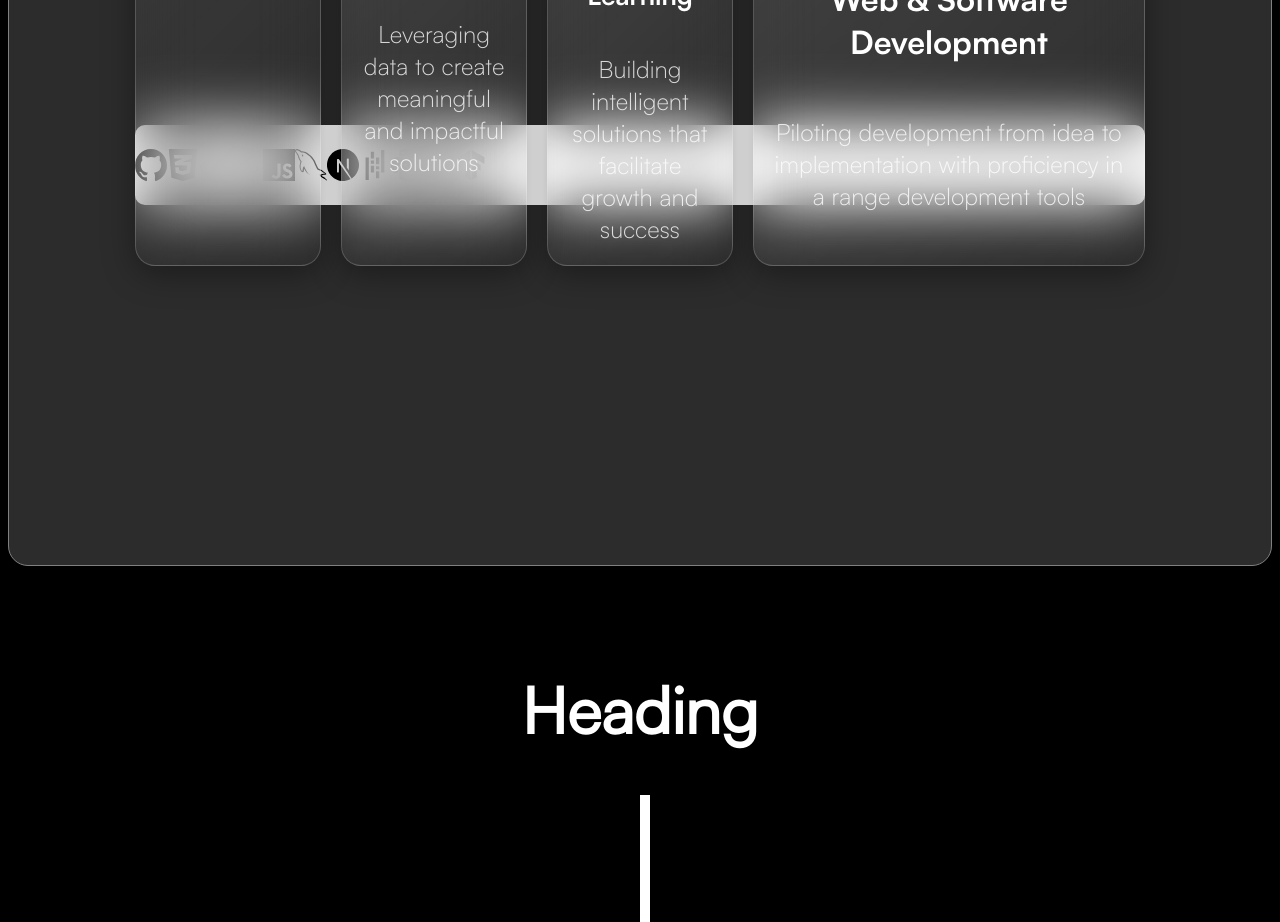
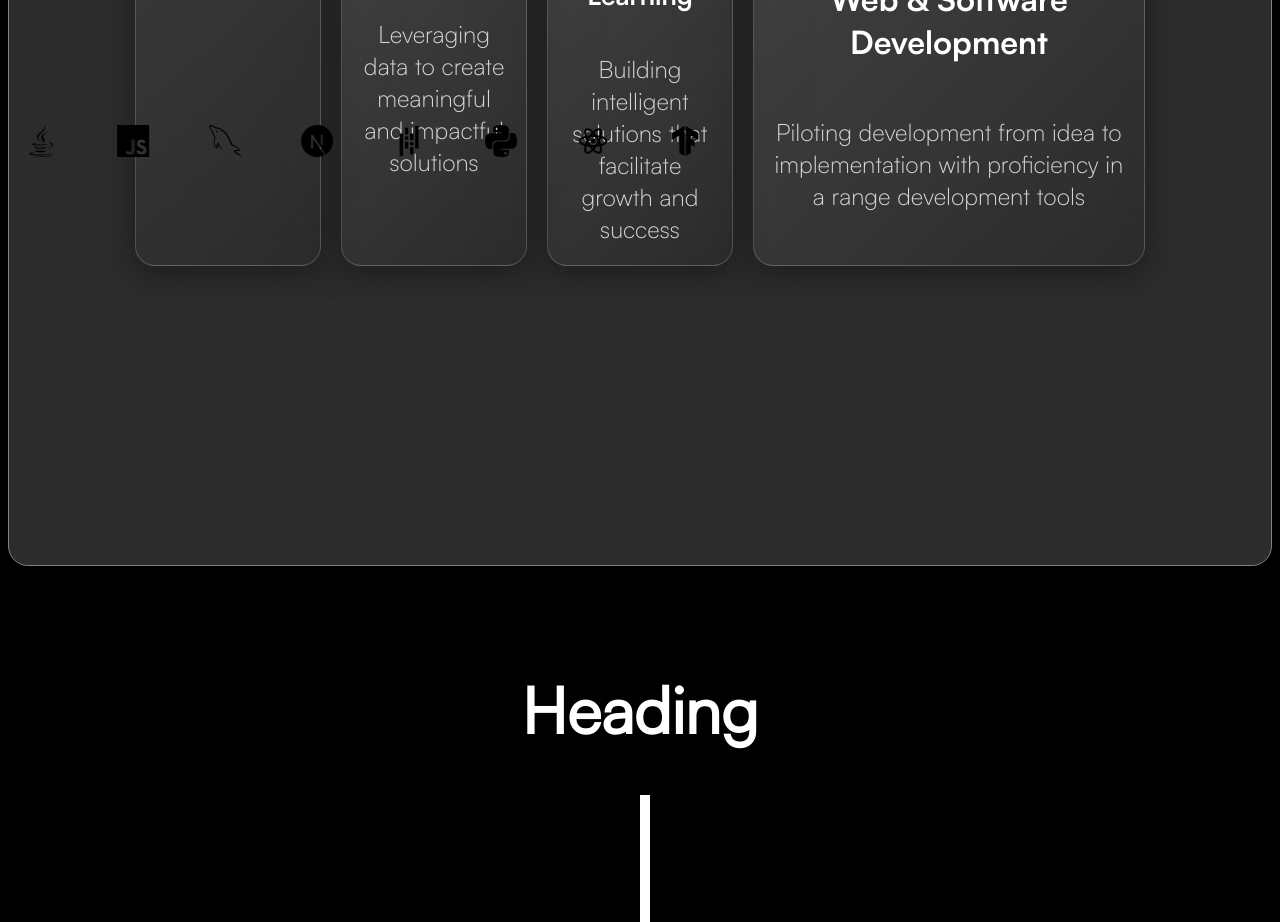
Before and after one commit to BenW2k/Portfolio, a Next.js app in the folder frontend/: page / in a window 1280 px wide. Shown: the part 1260-2182 px from the top of the page. Built offline with nearby package versions, Linux system fonts and the light colour scheme.

Commit message:
+styling changes

```diff
--- a/frontend/app/styles/components/slider.module.css
+++ b/frontend/app/styles/components/slider.module.css
@@ -1,4 +1,4 @@
-.skill-slider {
+.container {
   display: flex;
   white-space: nowrap;
   overflow: hidden;
@@ -10,7 +10,23 @@
   align-items: center;
 }
 
+.skill-slider {
+  align-items: center;
+  display: inline-block;
+  animation: 8s slide infinite linear;
+}
+
 .skill-icon {
   height: 2em;
   width: auto;
+  padding: 0px 30px 0px 30px;
+}
+
+@keyframes slide {
+  from {
+    transform: translateX(0);
+  }
+  to {
+    transform: translateX(-50%);
+  }
 }/*# sourceMappingURL=slider.module.css.map */
--- a/frontend/app/styles/components/slider.module.scss
+++ b/frontend/app/styles/components/slider.module.scss
@@ -1,4 +1,4 @@
-.skill-slider {
+.container {
   display: flex;
   white-space: nowrap;
   overflow: hidden;
@@ -10,7 +10,23 @@
   align-items: center;
 }
 
+.skill-slider {
+  align-items: center;
+  display: inline-block;
+  animation: 8s slide infinite linear;
+}
+
 .skill-icon {
   height: 2em;
   width: auto;
+  padding: 0px 30px 0px 30px;
 }
+
+@keyframes slide {
+  from {
+    transform: translateX(0);
+  }
+  to {
+    transform: translateX(-50%);
+  }
+}
```
